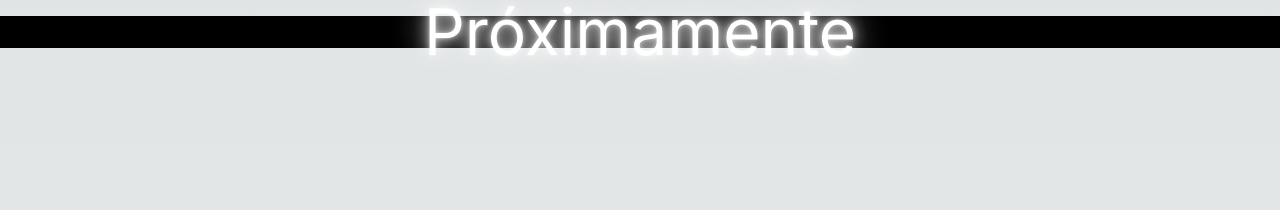
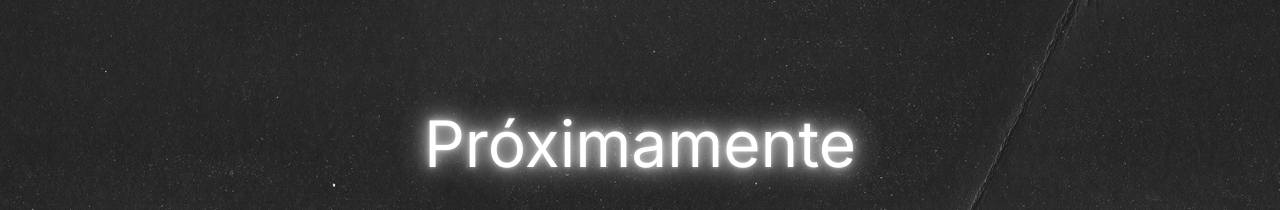
Before and after one commit to yira-gallardo/dante, a Next.js app: page / in a window 1280 px wide. Shown: the part 1100-1310 px from the top of the page. Built offline with nearby package versions, Linux system fonts and the light colour scheme.

Commit message:
fix fondos

```diff
--- a/app/globals.css
+++ b/app/globals.css
@@ -21,7 +21,6 @@
   display: flex;
   justify-content: center;
   align-items: center;
-  background-color: #000;
 }
 
 .neonText {
--- a/app/page.tsx
+++ b/app/page.tsx
@@ -334,7 +334,7 @@ export default function Home() {
                 MERCH
               </button>
               <Link
-                href="https://www.youtube.com/channel/UCFCFBfGHOv8wItbjwQPktyA"
+                href="https://www.youtube.com/@dantebandmx"
                 target="_blank"
                 rel="noopener noreferrer"
                 className="border-2 border-transparent py-1 px-4 hover:border-red-700"
@@ -359,7 +359,11 @@ export default function Home() {
           </button>
         </div>
       </header>
-      <section id="tour" className="py-32">
+      <section
+        id="tour"
+        className="py-60 bg-cover bg-center"
+        style={{ backgroundImage: "url('/img/img-10.png')" }}
+      >
         <Animation
           initial={{ opacity: 0, y: 20 }}
           whileInView={{ opacity: 1, y: 0 }}
@@ -374,35 +378,16 @@ export default function Home() {
           transition={{ duration: 0.8 }}
           viewport={{ once: true }}
         >
-          {/* <div className="max-w-4xl mx-auto">
-            {tourDates.map((tour, index) => (
-              <div
-                key={index}
-                className="grid grid-cols-3 items-center py-4 border-b border-gray-300"
-              >
-                <div className="text-center">
-                  <p>{tour.date}</p>
-                  <p>{tour.venue}</p>
-                </div>
-                <div className="text-center">
-                  <p>{tour.city}</p>
-                </div>
-                <div className="text-center">
-                  <a href={tour.link} target="_blank" rel="noopener noreferrer">
-                    <button className="bg-black text-white py-2 px-4">
-                      TICKETS
-                    </button>
-                  </a>
-                </div>
-              </div>
-            ))}
-          </div> */}
           <div className="container text-center mx-auto my-32">
             <h1 className="neonText text-2xl">Próximamente</h1>
           </div>
         </Animation>
       </section>
-      <section id="musica" className="py-60 bg-white">
+      <section
+        id="musica"
+        className="py-60 bg-cover bg-center"
+        style={{ backgroundImage: "url('/img/img-5.png')" }}
+      >
         <Animation
           initial={{ opacity: 0, y: 20 }}
           whileInView={{ opacity: 1, y: 0 }}
@@ -434,7 +419,11 @@ export default function Home() {
           </div>
         </Animation>
       </section>
-      <section id="merch" className=" py-60 bg-black">
+      <section
+        id="merch"
+        className="py-60 bg-cover bg-center"
+        style={{ backgroundImage: "url('/img/img-10.png')" }}
+      >
         <Animation
           initial={{ opacity: 0, y: 20 }}
           whileInView={{ opacity: 1, y: 0 }}
```
Also changed, not shown: public/img/img-10.png (added), public/img/img-5.png (added).
